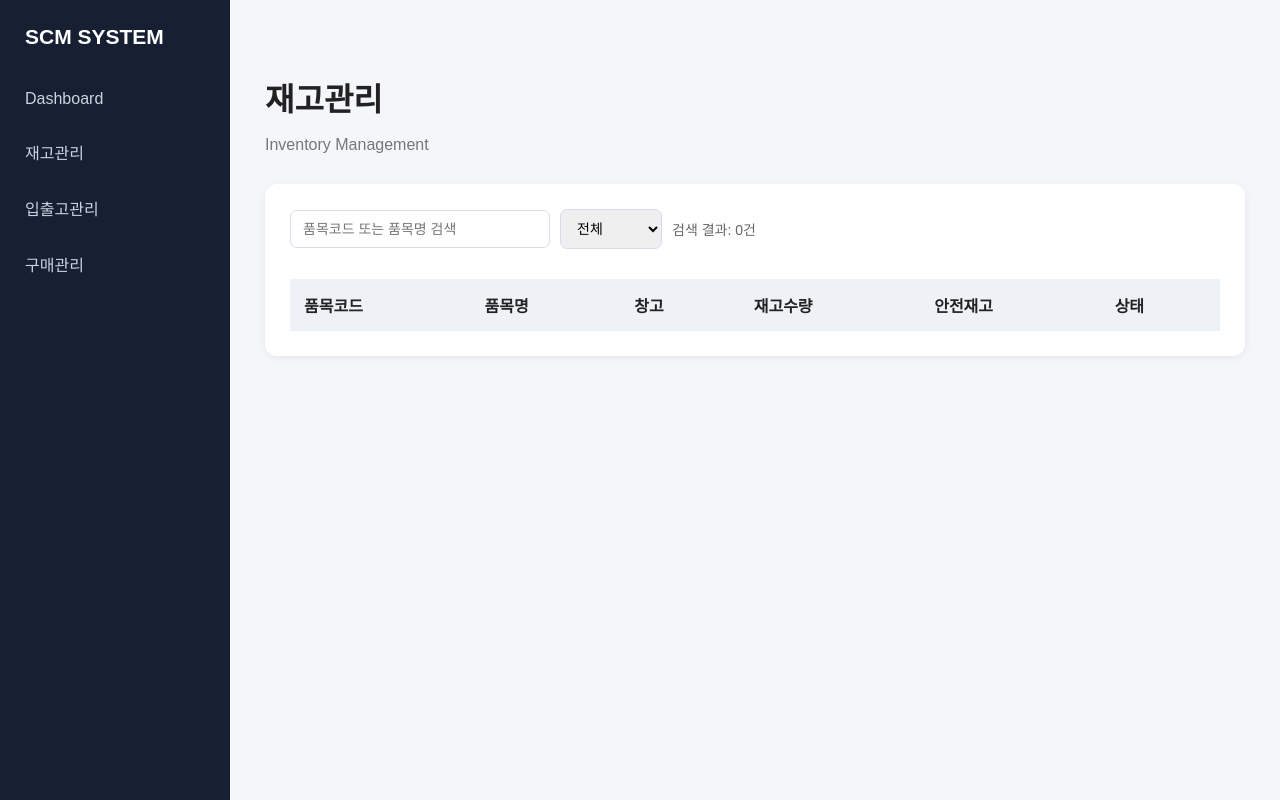
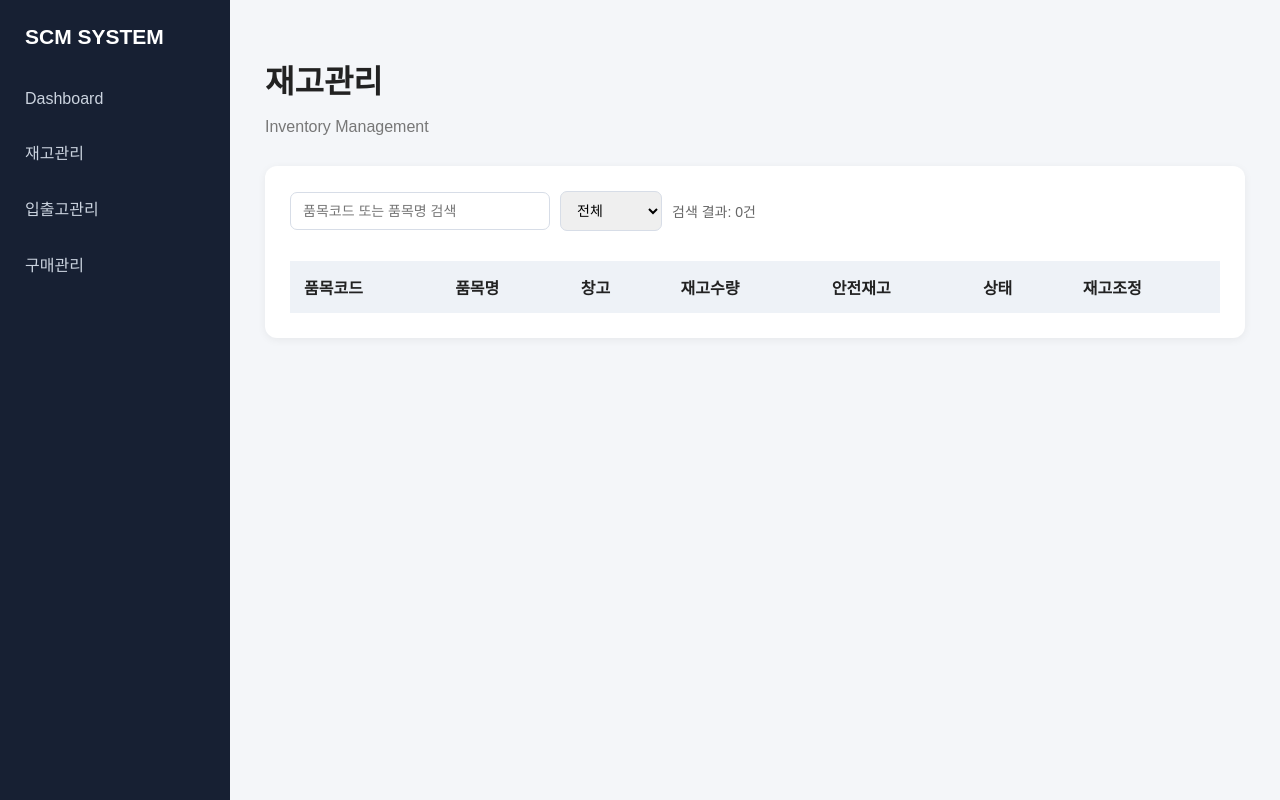
Before and after one commit to Kyou-Roy/Resume, a FastAPI app: page /inventory in a window 1280 px wide. Run offline with FastAPI, Linux system fonts and the light colour scheme; lists and menus that the app fills with data are empty; parts of the project's set-up code (start-up, migrations or seed data) failed here and were passed over.

Commit message:
Add inventory adjustment form

```diff
--- a/scm_web/templates/inventory.html
+++ b/scm_web/templates/inventory.html
@@ -1,115 +1,77 @@
 {% extends "base.html" %}
-
 
 {% block content %}
 
+<h1>재고관리</h1>
+<p class="subtitle">Inventory Management</p>
 
-<h1>재고관리</h1>
+{% if updated %}
+<div class="alert success">재고조정이 저장되었습니다.</div>
+{% endif %}
 
-<p class="subtitle">
-    Inventory Management
-</p>
-
+{% if error %}
+<div class="alert error">{{ error }}</div>
+{% endif %}
 
 <div class="panel">
-
     <div class="inventory-tools">
-
-        <input type="text"
-               id="inventorySearch"
-               placeholder="품목코드 또는 품목명 검색">
-
+        <input type="text" id="inventorySearch" placeholder="품목코드 또는 품목명 검색">
         <select id="statusFilter">
-
-            <option value="all">
-                전체
-            </option>
-
-            <option value="정상">
-                정상
-            </option>
-
-            <option value="발주 필요">
-                발주 필요
-            </option>
-
+            <option value="all">전체</option>
+            <option value="정상">정상</option>
+            <option value="발주 필요">발주 필요</option>
         </select>
-
         <span id="resultCount"></span>
-
     </div>
 
+    <div class="table-scroll">
         <table id="inventoryTable">
-
             <thead>
-
                 <tr>
-
                     <th>품목코드</th>
                     <th>품목명</th>
                     <th>창고</th>
                     <th>재고수량</th>
                     <th>안전재고</th>
                     <th>상태</th>
-
+                    <th>재고조정</th>
                 </tr>
-
             </thead>
-
-
             <tbody>
-
                 {% for item in inventory %}
-
                 <tr>
-
+                    <td>{{ item["품목코드"] }}</td>
+                    <td>{{ item["품목명"] }}</td>
+                    <td>{{ item["창고"] }}</td>
+                    <td>{{ item["재고수량"] }}</td>
+                    <td>{{ item["안전재고"] }}</td>
                     <td>
-                    {{ item["품목코드"] }}
+                        {% if item["재고수량"] <= item["안전재고"] %}
+                        <span class="danger">발주 필요</span>
+                        {% else %}
+                        <span class="normal">정상</span>
+                        {% endif %}
                     </td>
-
                     <td>
-                    {{ item["품목명"] }}
+                        <form method="post"
+                              action="/inventory/{{ item['품목코드'] }}/adjust"
+                              class="adjust-form">
+                            <select name="movement_type" aria-label="조정 유형">
+                                <option value="입고">입고</option>
+                                <option value="출고">출고</option>
+                            </select>
+                            <input name="quantity" type="number" min="1" required
+                                   placeholder="수량" aria-label="조정 수량">
+                            <input name="reason" type="text" minlength="2" maxlength="100"
+                                   required placeholder="조정 사유" aria-label="조정 사유">
+                            <button type="submit">저장</button>
+                        </form>
                     </td>
-
-                <td>
-                    {{ item["창고"] }}
-                </td>
-
-                <td>
-                    {{ item["재고수량"] }}
-                </td>
-
-                <td>
-                    {{ item["안전재고"] }}
-                </td>
-
-                <td>
-
-                    {% if item["재고수량"] <= item["안전재고"] %}
-
-                    <span class="danger">
-                        발주 필요
-                    </span>
-
-                    {% else %}
-
-                    <span class="normal">
-                        정상
-                    </span>
-
-                    {% endif %}
-
-                </td>
-
                 </tr>
-
                 {% endfor %}
-
             </tbody>
-
         </table>
-
+    </div>
 </div>
 
-
 {% endblock %}
```
Lines whose indentation alone changed are shown as unchanged.
